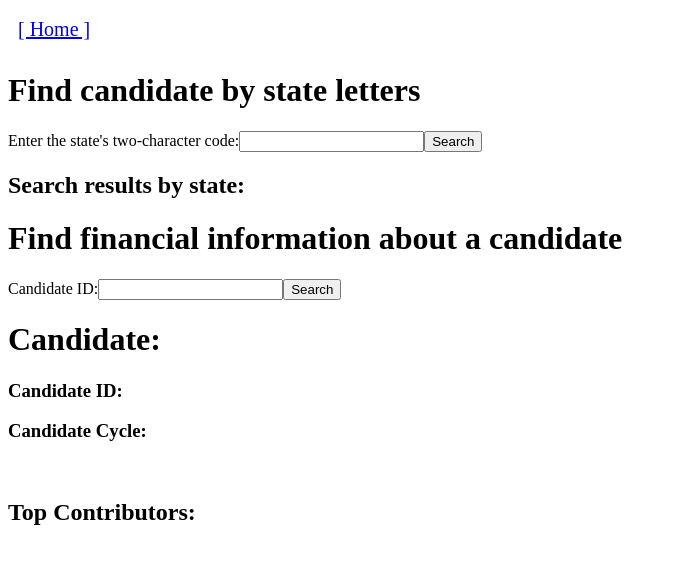
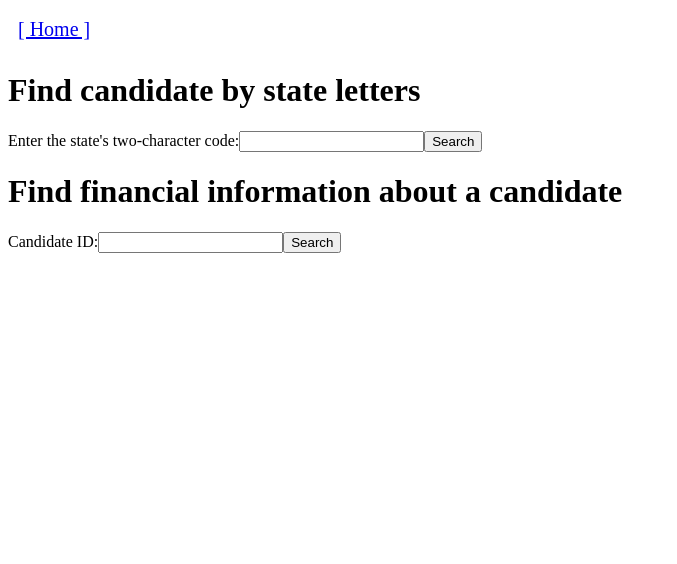
Before and after one commit to TosinKristine/open_secrets_browser_frontend, a React (Create React App) app: page /search in a window 1280 px wide. Shown: the top 564 px of the page, without its empty margins (0-677 px from the left). Built offline with nearby package versions, Linux system fonts and the light colour scheme.

Commit message:
created components for state results and candidate card

```diff
--- /dev/null
+++ b/src/components/CandidateCard.js
@@ -0,0 +1,22 @@
+import React, { Component } from "react";
+
+class CandidateCard extends Component {
+  render() {
+    if (this.props.candidate_name === "") {
+      return null;
+    } else {
+      return (
+        <div>
+          <h1>Candidate: {this.props.candidate_name}</h1>
+          <h3>Candidate ID: {this.props.candidate_id}</h3>
+          <h3>Candidate Cycle: {this.props.candidate_cycle}</h3>
+          <br></br>
+          <h2>Top Contributors:</h2>
+          <p>{this.props.contributors}</p>
+        </div>
+      );
+    }
+  }
+}
+
+export default CandidateCard;
--- a/src/components/Modal.js
+++ b/src/components/Modal.js
@@ -40,7 +40,6 @@ class Modal extends Component {
     })
       .then(response => response.json())
       .then(json => {
-        //   console.log(this.state.editedName)
         this.props.newUserName(this.state.editedName);
         this.props.newUserEmail(this.state.editedEmail);
       });
--- a/src/components/Search.js
+++ b/src/components/Search.js
@@ -1,4 +1,6 @@
 import React, { Component } from "react";
+import CandidateCard from "./CandidateCard";
+import StateResults from "./StateResults";
 
 class Search extends Component {
   constructor() {
@@ -15,44 +17,6 @@ class Search extends Component {
       contributors: []
     };
   }
-
-  //   componentDidMount() {
-  //     fetch(
-  //       "https://www.opensecrets.org/api/?method=candContrib&cid=N00004724&apikey=a192665c31c48bfd2207ff83594a15d2&output=json"
-  //     )
-  //       .then(resp => resp.json())
-  //       .then(data => {
-  //         let candidate_name =
-  //           data.response.contributors["@attributes"].cand_name;
-  //         let candidate_id = data.response.contributors["@attributes"].cid;
-  //         let candidate_cycle = data.response.contributors["@attributes"].cycle;
-  //         this.setState({
-  //           candidate: {
-  //             candidate_name: candidate_name,
-  //             candidate_id: candidate_id,
-  //             candidate_cycle: candidate_cycle
-  //           }
-  //         });
-  //         let contributors = data.response.contributors.contributor.map(
-  //           contributor => {
-  //             return (
-  //               <div>
-  //                 <h4>Contributor name: {contributor["@attributes"].org_name}</h4>
-  //                 <h4>Total donated: ${contributor["@attributes"].total}</h4>
-  //                 <h4>Amount from PACs: ${contributor["@attributes"].pacs}</h4>
-  //                 <h4>
-  //                   Amount from individuals: ${contributor["@attributes"].indivs}
-  //                 </h4>
-  //                 <br></br>
-  //               </div>
-  //             );
-  //           }
-  //         );
-  //         this.setState({
-  //           contributors: contributors
-  //         });
-  //       });
-  //   }
 
   handleCandidateChange = e => {
     this.setState({ candidate_search: e.target.value });
@@ -163,8 +127,7 @@ class Search extends Component {
           </label>
         </form>
 
-        <h2>Search results by state:</h2>
-        {this.state.state_search_results}
+        <StateResults search_results={this.state.state_search_results} />
 
         <h1>Find financial information about a candidate</h1>
         <form onSubmit={this.handleCandidateSubmit}>
@@ -179,12 +142,12 @@ class Search extends Component {
           </label>
         </form>
 
-        <h1>Candidate: {this.state.candidate.candidate_name}</h1>
-        <h3>Candidate ID: {this.state.candidate.candidate_id}</h3>
-        <h3>Candidate Cycle: {this.state.candidate.candidate_cycle}</h3>
-        <br></br>
-        <h2>Top Contributors:</h2>
-        {this.state.contributors}
+        <CandidateCard
+          candidate_name={this.state.candidate.candidate_name}
+          candidate_id={this.state.candidate.candidate_id}
+          candidate_cycle={this.state.candidate.candidate_cycle}
+          contributors={this.state.contributors}
+        />
       </div>
     );
   }
--- /dev/null
+++ b/src/components/StateResults.js
@@ -0,0 +1,18 @@
+import React, { Component } from "react";
+
+class StateResults extends Component {
+  render() {
+    if (this.props.search_results.length === 0) {
+      return null;
+    } else {
+      return (
+        <div>
+          <h2>Search results by state:</h2>
+          {this.props.search_results}
+        </div>
+      );
+    }
+  }
+}
+
+export default StateResults;
```
